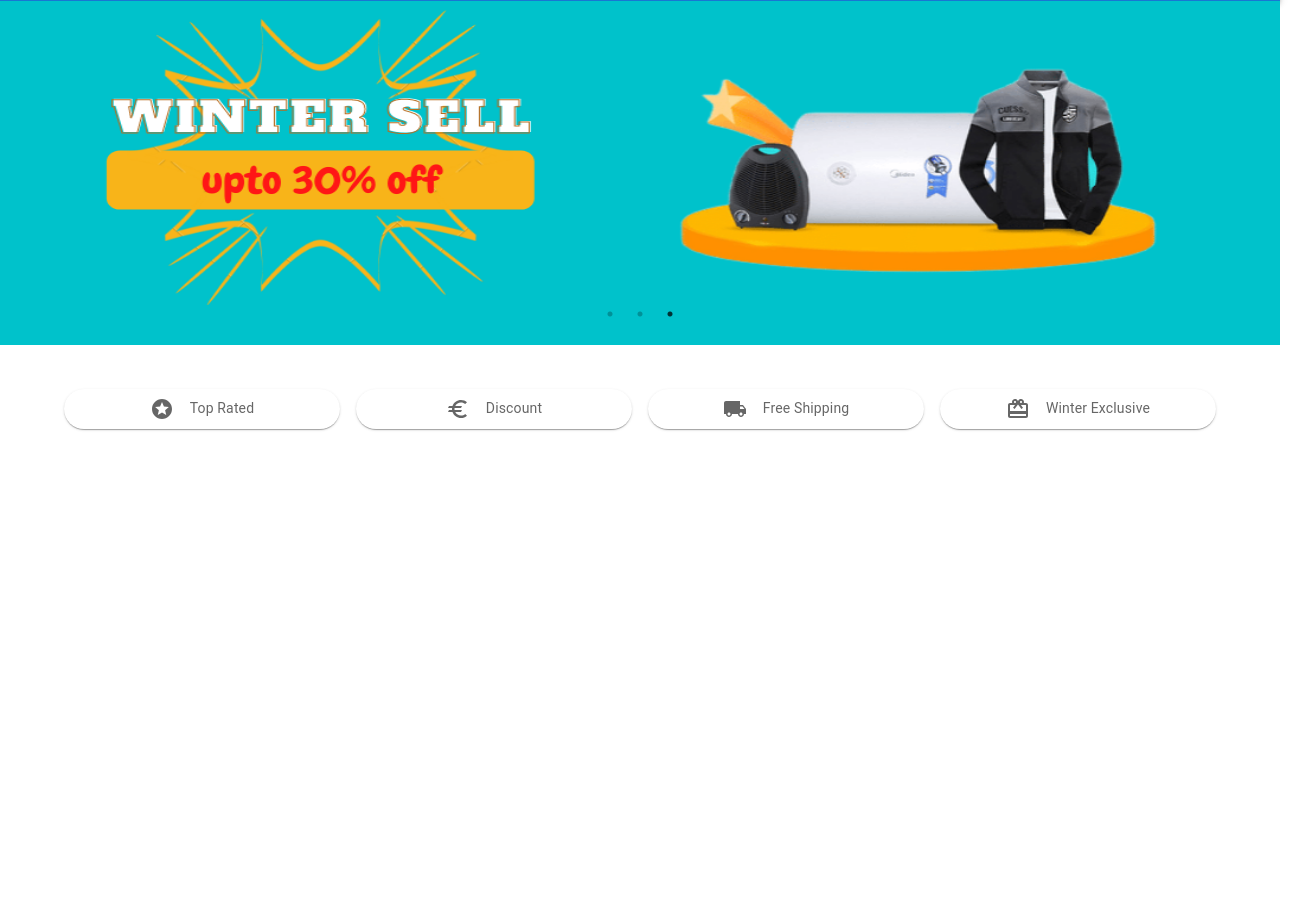
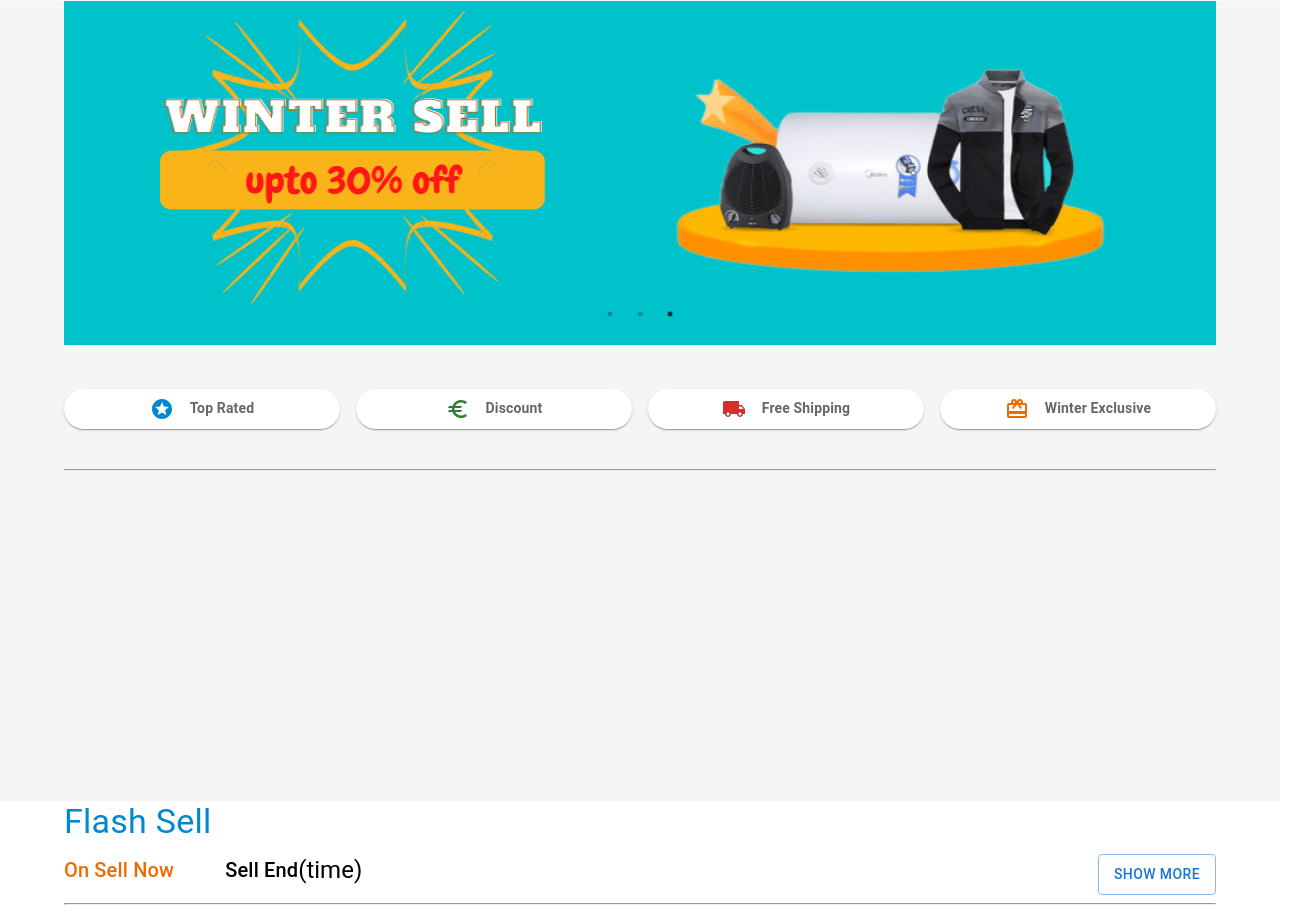
Before and after one commit to mesu-ai/eshop, a React (Create React App) app: page / in a window 1280 px wide. Shown: the part 68-981 px from the top of the page, 1305 px wide, since content can reach past the window. Before the commit the page ends 800 px from the top, so only its background shows below. Built offline with nearby package versions, Linux system fonts and the light colour scheme.

Commit message:
slider update

```diff
--- /dev/null
+++ b/src/components/shared/navbar/Navbar.css
@@ -0,0 +1,8 @@
+.css-hip9hq-MuiPaper-root-MuiAppBar-root{
+    background-color: ghostwhite !important;
+    color: black !important;
+
+}
+.css-1q39md6-MuiButtonBase-root-MuiButton-root{
+    color: black !important;
+}
--- a/src/components/shared/navbar/Navbar.js
+++ b/src/components/shared/navbar/Navbar.js
@@ -1,4 +1,5 @@
 import * as React from 'react';
+import './Navbar.css';
 import AppBar from '@mui/material/AppBar';
 import Box from '@mui/material/Box';
 import Toolbar from '@mui/material/Toolbar';
--- a/src/pages/home/Home.js
+++ b/src/pages/home/Home.js
@@ -1,17 +1,19 @@
 import React from 'react';
+import FlashSales from './flashSales/FlashSales';
 import Homebanner from './homebanner/Homebanner';
 import QuickLink from './quickLink/QuickLink';
-import Sales from './sales/Sales';
+
 
 const Home = () => {
     return (
+        <>
+         <div style={{height:'100vh',backgroundColor:'#f5f5f5'}}>
+            <Homebanner></Homebanner>
+             <QuickLink></QuickLink>
+        </div>
+        <FlashSales></FlashSales>
+        </>
 
-         <div>
-            <Homebanner></Homebanner>
-             {/* <Sales></Sales> */}
-             <QuickLink></QuickLink>
-
-        </div>
     );
 };
 
--- /dev/null
+++ b/src/pages/home/flashSales/FlashSales.js
@@ -0,0 +1,41 @@
+import { Button, Container, Typography } from '@mui/material';
+import { Box } from '@mui/system';
+import React from 'react';
+
+
+const FlashSales = () => {
+    return (
+        <Container>
+            <Typography style={{textAlign:'start'}} sx={{ color: 'info.main' }} variant="h4" gutterBottom component="div">
+                Flash Sell
+            </Typography>
+
+            <Box sx={{display:'flex',justifyContent:'space-between'}}>
+            <Box sx={{display:'flex'}}>
+            <Typography style={{textAlign:'start'}} sx={{ color: 'warning.main' }} variant="h6" gutterBottom component="div">
+                On Sell Now
+            </Typography>
+            <Typography style={{textAlign:'start',marginLeft:'4vw'}} sx={{}} variant="h6" gutterBottom component="div">
+                Sell End
+            </Typography>
+            <Typography   variant="h5" gutterBottom component="div">
+               (time)
+            </Typography>
+
+            </Box>
+
+            <Button  variant="outlined">Show More</Button>
+
+
+            </Box>
+
+            <hr />
+
+
+        </Container>
+
+
+    );
+};
+
+export default FlashSales;
--- a/src/pages/home/homebanner/Homebanner.js
+++ b/src/pages/home/homebanner/Homebanner.js
@@ -7,6 +7,7 @@ import "slick-carousel/slick/slick-theme.css";
 import img1 from '../../../images/electronic-banner.png';
 import img2 from '../../../images/laptop-banner.png';
 import img3 from '../../../images/wintersell-banner.png';
+import { Container, Hidden } from '@mui/material';
 
 const banners=[
     {banner_slide:img1},
@@ -14,29 +15,63 @@ const banners=[
     {banner_slide:img3},
 
 ]
-console.log(banners);
+//console.log(banners);
 
 const Homebanner = () => {
+    function SampleNextArrow(props) {
+        const { className, style, onClick } = props;
+        return (
+          <div
+            className={className}
+            style={{ ...style, display: "none"}}
+
+            onClick={onClick}
+          />
+        );
+      }
+
+      function SamplePrevArrow(props) {
+        const { className, style, onClick } = props;
+        return (
+          <div
+            className={className}
+
+            style={{ ...style, display: "none"}}
+
+            onClick={onClick}
+          />
+        );
+      }
+
+
     const settings = {
-      dots: true,
-      infinite: true,
-      slidesToShow: 1,
-      slidesToScroll: 1,
+        dots: true,
+        infinite: false,
+        speed: 500,
+        slidesToShow: 1,
+        slidesToScroll: 1,
       autoplay: true,
       autoplaySpeed: 2000,
-      pauseOnHover: true
+      pauseOnHover: true,
+      nextArrow: <SampleNextArrow />,
+      prevArrow: <SamplePrevArrow />,
+
       };
 
     return (
-        <>
-        <Slider {...settings} >
+        <Container >
+        <Slider {...settings}  >
+
+
 
             {banners.map(slide=><div key={Math.random()}>
-                <img style={{width:'100%',height:'344px'}} src={slide?.banner_slide} alt="" />
+                <img style={{width:'100%',height:'344px',padding:'0'}} src={slide?.banner_slide} alt="" />
             </div>)}
 
         </Slider>
-        </>
+
+
+        </Container>
 
     );
 };
--- a/src/pages/home/quickLink/QuickLink.js
+++ b/src/pages/home/quickLink/QuickLink.js
@@ -16,6 +16,7 @@ const QuickLink = () => {
         ...theme.typography.body2,
         padding: theme.spacing(1),
         textAlign: 'center',
+        fontWeight:'bold',
         display:'flex',
         justifyContent:'center',
         alignItems:'center',
@@ -25,29 +26,30 @@ const QuickLink = () => {
     return (
     <Container sx={{mt:5}}>
 
-      <Box sx={{ flexGrow: 1 }}>
+      <Box  sx={{ flexGrow: 1,mb:5 }}>
       <Grid container spacing={2}>
 
         <Grid item xs={6} md={3} lg={3}>
 
-        <Item className='quick'><StarsIcon sx={{marginRight:2}}/> Top Rated</Item>
+        <Item className='quick'><StarsIcon sx={{marginRight:2,color: 'info.main'}}/> Top Rated</Item>
         </Grid>
 
         <Grid item xs={6} md={3} lg={3}>
-        <Item className='quick'><EuroIcon sx={{marginRight:2}}/> Discount</Item>
+        <Item className='quick'><EuroIcon sx={{marginRight:2,  color: 'success.main'}}/> Discount</Item>
         </Grid>
 
         <Grid item xs={6} md={3} lg={3}>
-        <Item className='quick'><LocalShippingIcon sx={{marginRight:2}}/> Free Shipping</Item>
+        <Item className='quick'><LocalShippingIcon sx={{marginRight:2,color: 'error.main' }}/> Free Shipping</Item>
 
         </Grid>
 
         <Grid item xs={6} md={3} lg={3}>
-        <Item className='quick'><RedeemIcon sx={{marginRight:2}}/> Winter Exclusive</Item>
+        <Item className='quick'><RedeemIcon sx={{marginRight:2,color: 'warning.main'}}/> Winter Exclusive</Item>
 
         </Grid>
       </Grid>
     </Box>
+    <hr />
 
    </Container>
     );
--- a/src/pages/home/sales/Sales.js
+++ /dev/null
@@ -1,24 +0,0 @@
-import { Button } from '@mui/material';
-import React from 'react';
-import Box from '@mui/material/Box';
-import more from '../../../images/Our Exclusive Deals.png';
-
-
-
-const Sales = () => {
-    return (
-        <div>
-            <Button>
-            <Box sx={{borderRadius: '16px'}}>
-
-
-              <img src={more} alt="" />
-
-            </Box>
-            </Button>
-
-        </div>
-    );
-};
-
-export default Sales;
```
Also changed, not shown: src/pages/home/Home.css (+10 -5 lines).
